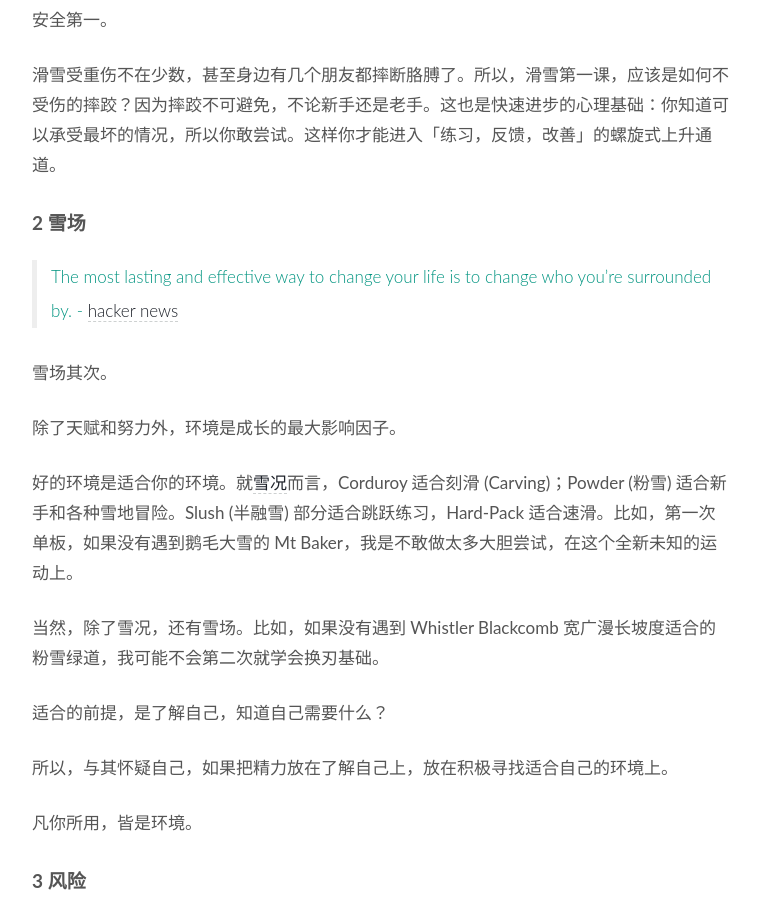
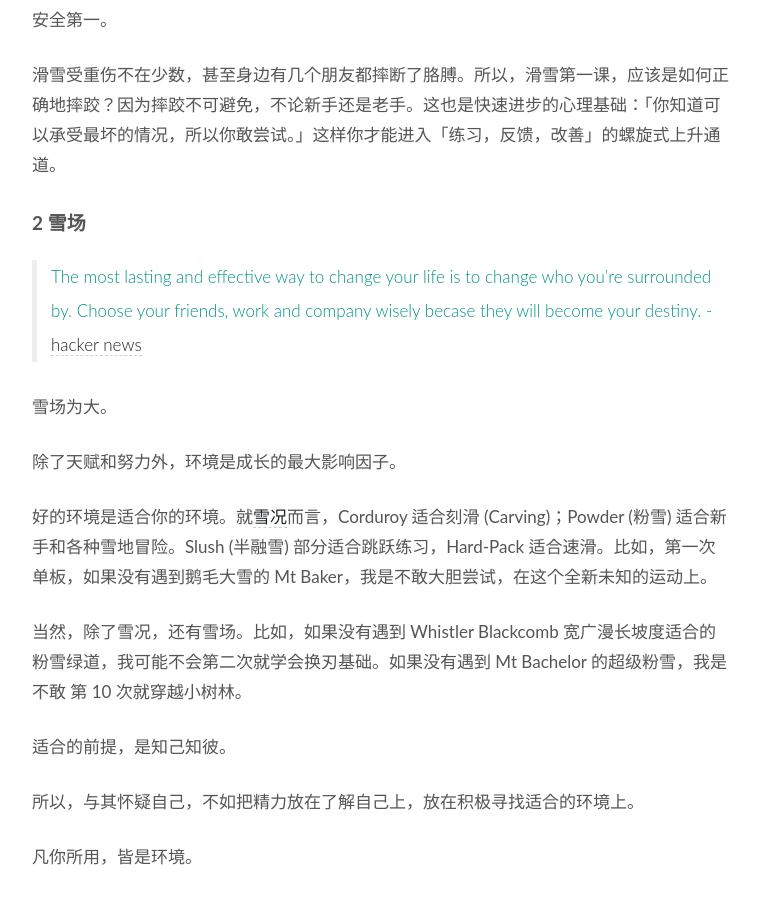
Before and after one commit to WillWang-X/willwang-x.github.io, a Jekyll site: the page built from _posts/blogs/2021-04-06-s-and-adventure.md, in a window 1280 px wide and 1400 px high, scrolled down 1505 px. Shown: the part 196-1094 px from the top of the window, without its empty margins (258-1018 px from the left). Built offline with Jekyll 4.4.1, drawn with Linux system fonts in a browser that asks for light colours; some of the changed text lies outside the part shown; grey boxes are pictures that could not be loaded.

Commit message:
update image

```diff
--- a/_posts/blogs/2021-04-06-s-and-adventure.md
+++ b/_posts/blogs/2021-04-06-s-and-adventure.md
@@ -31,23 +31,23 @@ published: true
 
 安全第一。
 
-滑雪受重伤不在少数，甚至身边有几个朋友都摔断胳膊了。所以，滑雪第一课，应该是如何不受伤的摔跤？因为摔跤不可避免，不论新手还是老手。这也是快速进步的心理基础：你知道可以承受最坏的情况，所以你敢尝试。这样你才能进入「练习，反馈，改善」的螺旋式上升通道。
+滑雪受重伤不在少数，甚至身边有几个朋友都摔断了胳膊。所以，滑雪第一课，应该是如何正确地摔跤？因为摔跤不可避免，不论新手还是老手。这也是快速进步的心理基础：「你知道可以承受最坏的情况，所以你敢尝试。」这样你才能进入「练习，反馈，改善」的螺旋式上升通道。
 
 ## 2 雪场
 
-> The most lasting and effective way to change your life is to change who you’re surrounded by. - [hacker news](https://news.ycombinator.com/item?id=22102726)
+> The most lasting and effective way to change your life is to change who you’re surrounded by. Choose your friends, work and company wisely becase they will become your destiny. - [hacker news](https://news.ycombinator.com/item?id=22102726)
 
-雪场其次。
+雪场为大。
 
 除了天赋和努力外，环境是成长的最大影响因子。
 
-好的环境是适合你的环境。就[雪况](https://i.imgur.com/XmEtIQ9.png)而言，Corduroy 适合刻滑 (Carving)；Powder (粉雪) 适合新手和各种雪地冒险。Slush (半融雪) 部分适合跳跃练习，Hard-Pack 适合速滑。比如，第一次单板，如果没有遇到鹅毛大雪的 Mt Baker，我是不敢做太多大胆尝试，在这个全新未知的运动上。
+好的环境是适合你的环境。就[雪况](https://i.imgur.com/XmEtIQ9.png)而言，Corduroy 适合刻滑 (Carving)；Powder (粉雪) 适合新手和各种雪地冒险。Slush (半融雪) 部分适合跳跃练习，Hard-Pack 适合速滑。比如，第一次单板，如果没有遇到鹅毛大雪的 Mt Baker，我是不敢大胆尝试，在这个全新未知的运动上。
 
-当然，除了雪况，还有雪场。比如，如果没有遇到 Whistler Blackcomb  宽广漫长坡度适合的粉雪绿道，我可能不会第二次就学会换刃基础。
+当然，除了雪况，还有雪场。比如，如果没有遇到 Whistler Blackcomb  宽广漫长坡度适合的粉雪绿道，我可能不会第二次就学会换刃基础。如果没有遇到 Mt Bachelor 的超级粉雪，我是不敢 第 10 次就穿越小树林。
 
-适合的前提，是了解自己，知道自己需要什么？
+适合的前提，是知己知彼。
 
-所以，与其怀疑自己，如果把精力放在了解自己上，放在积极寻找适合自己的环境上。
+所以，与其怀疑自己，不如把精力放在了解自己上，放在积极寻找适合的环境上。
 
 凡你所用，皆是环境。
 
@@ -60,9 +60,9 @@ published: true
 
 滑雪风险主要有三：
 
-* 新手受重伤往往是不知道如何摔跤，在成为老手之前，受重伤往往来自风险意识偏低。练一段时候，觉得不错，于是就想试试更高难度的雪道，比如双黑。尽管我被带上去了几次看风景，但我都是躺着...蹭下来的😂。因为这个阶段，双黑对我的进步没有太多帮助。高风险，低收益。一旦不小心，撞石头上就拜拜了。
-* 另一个风险地点就是小树林和公园，如果没有遇到 Mt Bachelor 的超级粉雪，我是不敢 第 10 次就穿越小树林。有一次，在 Crsytal Mountain 尝试了一下小树林，摔了一跤，屁股感觉像是撞水泥地般痛，逃。
-* 第三种风险，是人与人之间的，就是会不会撞到别人，别人会不会撞到你，尤其是在人多的时候。
+* **与自己**。新手受重伤往往是不知道如何摔跤，在成为老手之前，受重伤往往来自风险意识偏低。练一段时候，觉得不错，于是就想试试更高难度的雪道，比如双黑。尽管我被带上去了几次看风景，但我都是躺着...蹭下来的😂。因为这个阶段，双黑对我的进步没有太多帮助。高风险，低收益。一旦不小心，撞石头上就拜拜了。
+* **与环境**。另一个风险地点就是小树林和公园，如果当天雪况不适合，就不要去危险地带。有一次，在 Crsytal Mountain 尝试了一下小树林，在摔了第一跤后，就赶紧逃离，因为水泥地般的道，屁股那个疼呀！
+* **与他人**。第三种风险，是人与人之间的，就是会不会撞到别人，别人会不会撞到你，尤其是在人多的时候。
 
 
 ## 4 学习
```
Also changed, not shown: other parts of _posts/blogs/2021-04-06-s-and-adventure.md (+1 -1 lines).
